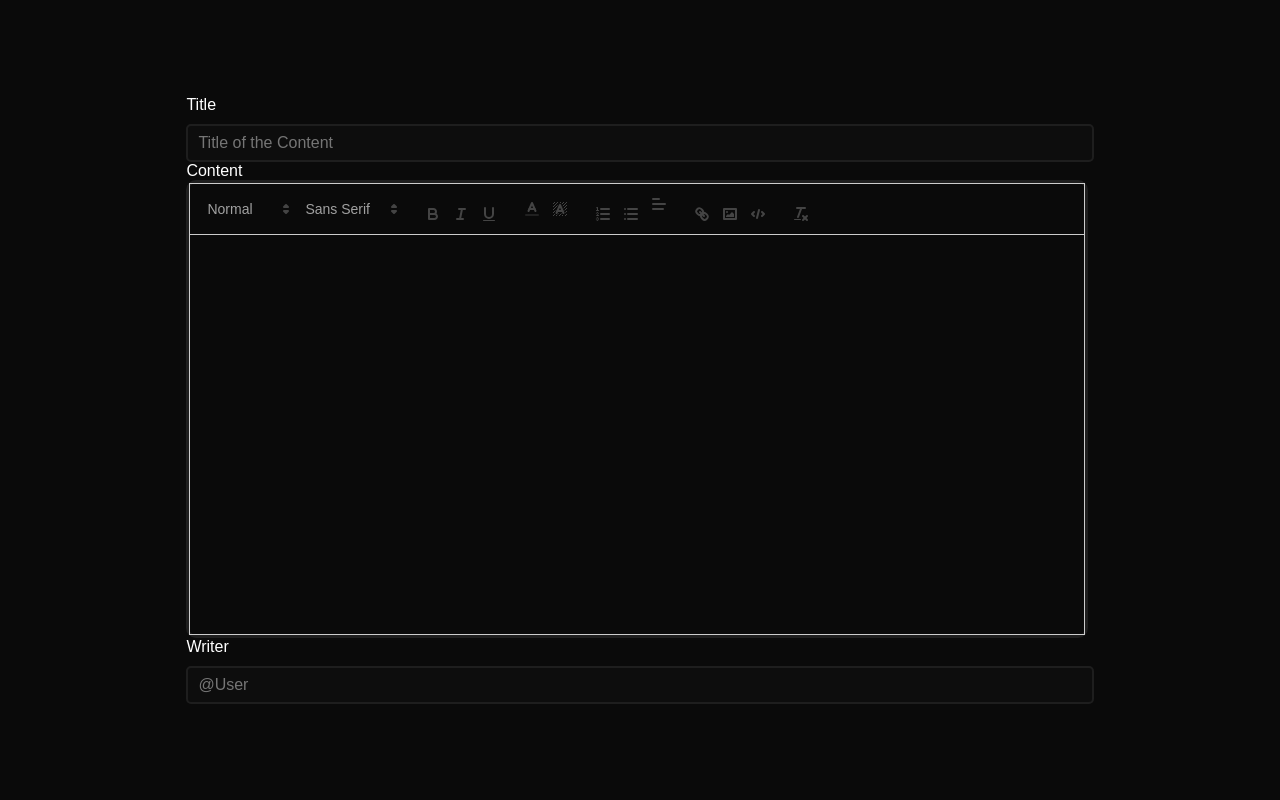
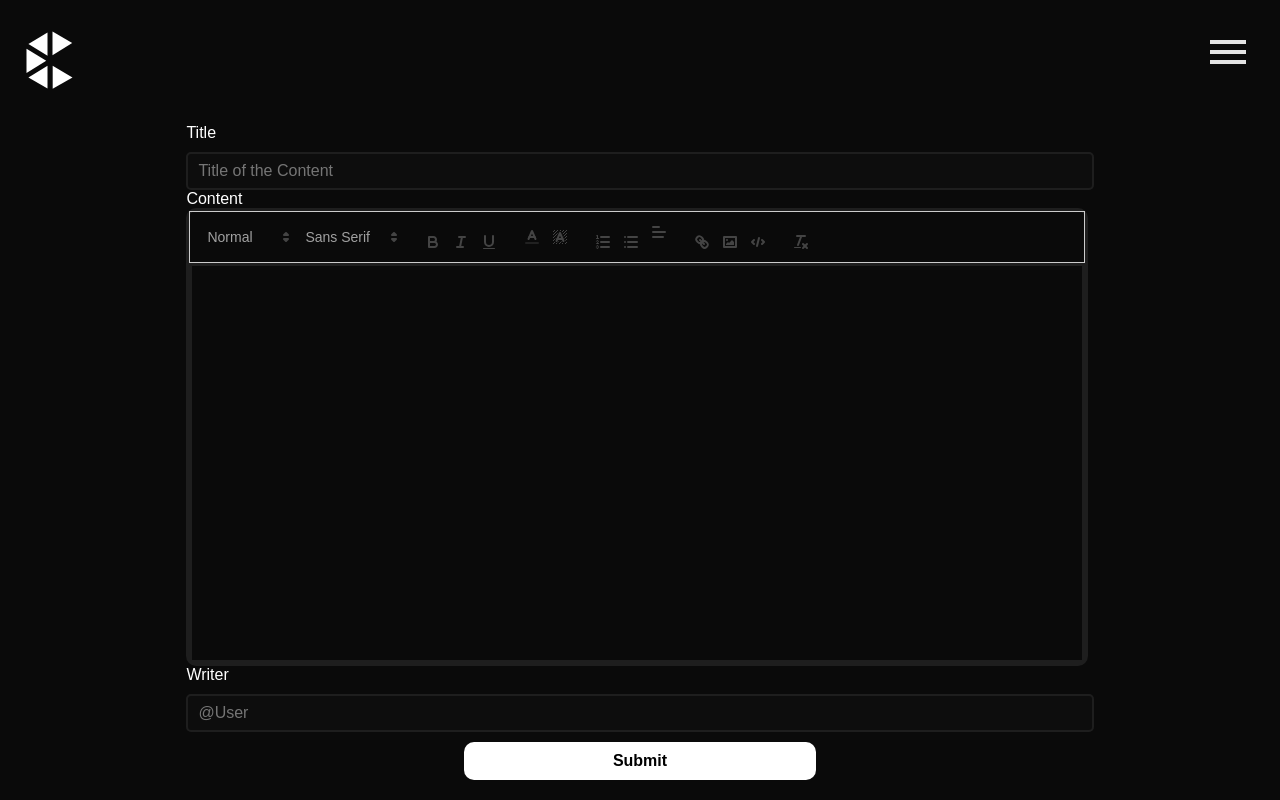
Before and after one commit to SakshamBeniwal05/Blog_App, a React (Vite) app: page /Addpost in a window 1280 px wide. Built offline with nearby package versions, Linux system fonts and the light colour scheme; no server answers; a web font is replaced by a local one.

Commit message:
Text editor ui done

```diff
--- a/src/Pages/Add_Post/Addpost.css
+++ b/src/Pages/Add_Post/Addpost.css
@@ -0,0 +1,60 @@
+* {
+    background-color: transparent;
+}
+
+#post {
+    width: 100vw;
+    height: 85vh;
+    display: flex;
+    flex-direction: column;
+    justify-content: center;
+    align-items: center;
+    gap: 1vh;
+}
+
+#login-not-found {
+    border: 2px solid #282828;
+    height: 60vh;
+    width: 50vw;
+    display: flex;
+    flex-direction: column;
+    align-items: center;
+    justify-content: center;
+    gap: 10px;
+    border-radius: 10px 10px;
+}
+
+#login-not-found:hover {
+    background-image: radial-gradient(circle 200px at var(--x) var(--y), rgba(98, 98, 98, 0.205), transparent 100%);
+    border: 3px solid, #282828;
+    border-image-source: radial-gradient(circle 200px at var(--x) var(--y), #ff6200, #282828);
+    border-image-slice: 1;
+}
+
+#addpost_login_visible {
+  display: flex;
+  justify-content: center;
+  align-items: center;
+  flex-direction: column;
+  width: 40vw;
+  text-align: center;
+  gap: 10px;
+}
+h2{
+    font-size: 40px;
+}
+
+.h3{
+    font-size: 20px;
+    color: #a1a1a1;
+}
+
+#logo_addpost{
+    height: 70px;
+}
+
+#submit{
+    display: flex;
+    justify-content: center;
+    align-items: center;
+}
--- a/src/Pages/Add_Post/Addpost.tsx
+++ b/src/Pages/Add_Post/Addpost.tsx
@@ -1,23 +1,150 @@
-import React from 'react'
+import React, { useState, useEffect, useRef } from 'react'
 import UseEditor from '../../utilities/useEditor'
 import Input from '../../assets/input/Input'
+import { useDispatch, useSelector } from 'react-redux'
+import Popup from '../../assets/error pop-up/popup'
+import { Link, useNavigate } from 'react-router-dom'
+import Button from '../../assets/button/Button'
+import './Addpost.css'
+import useSpotlight from '../../utilities/useSpotlight'
+import AuthServices from '../../Services/auth'
+import { useForm, Controller  } from 'react-hook-form'
+import {Logout } from '../../Redux/slices/Log_status'
+
+interface Position {
+  x: number,
+  y: number
+}
 const Addpost = () => {
+  const status = useSelector((state: any) => state.status.status);
+  const navigate = useNavigate()
+  const dispatch = useDispatch()
+  const [Error, setError] = useState(false)
+  const [ErrorData, setErrorData] = useState(null)
+  const [isDropdownOpen, setIsDropdownOpen] = useState(false)
+  const ref = useRef(null)
+  const { x, y }: Position = useSpotlight(ref)
+  const { register, handleSubmit, control } = useForm();
+
+  const Triggerd_Logout = async () => {
+    try {
+      await AuthServices.Logout()
+      dispatch(Logout())
+      setError(true)
+    } catch (error) {
+      console.log(error);
+
+    }
+  }
+  const handleDropdownToggle = () => {
+    setIsDropdownOpen((prev) => !prev)
+  }
+  useEffect(() => {
+  }, [status])
+
+  const navigation = () => {
+    navigate('/Addpost')
+  }
+
+  const Post_Post = (data) => {
+    console.log(data);
+
+  }
   return (
-    <div>
-      <div>
+    <div id='main_addpost'>
+      {Error && (
+        <div id='error_appear_zone'>
+          <Popup prop={ErrorData} onClose={() => {
+            setError(false)
+            setErrorData(null)
+          }} />
+        </div>
+      )}
+      {status ? (
+        <>
+          <div id="navbar_addpost">
+            <div className='logo'>
+              <Link to={'/'}>
+                <svg className='hidden' id="Layer_2_Default" xmlns="http://www.w3.org/2000/svg" version="1.1" viewBox="0 0 595.28 841.89" width="100" height="100">
+                  <polygon fill="#fff" points="324.05 142.8 531.27 263 324.05 392.59 324.05 142.8" />
+                  <polygon fill="#fff" points="325.77 501.99 534.4 625.48 325.77 745.22 325.77 501.99" />
+                  <polygon fill="#fff" points="271.46 153.75 70.5 273.95 271.46 396.03 271.46 153.75" />
+                  <polygon fill="#fff" points="271.46 501.21 70.5 625.8 271.46 741.85 271.46 501.21" />
+                  <polygon fill="#fff" points="258.16 448.78 50.62 322.47 50.62 577.9 258.16 448.78" />
+                </svg>
+              </Link>
+              {status && (
+                <div id='dropdown' onClick={handleDropdownToggle} style={{ position: 'relative' }}>
+                  <svg id='menu_icon' xmlns="http://www.w3.org/2000/svg" height="24px" viewBox="0 -960 960 960" width="24px" fill="#e3e3e3">
+                    <path d="M120-240v-80h720v80H120Zm0-200v-80h720v80H120Zm0-200v-80h720v80H120Z" />
+                  </svg>
+                  {isDropdownOpen && (
+                    <div id="dropdownMenu">
+                      <Button type="button" work="Add Post" width="100%" bgcolor="ff6200" onClick={navigation} />
+                      <Button type="button" work="All Post" width="100%" bgcolor="ff6200" />
+                      <Button type="button" work="Logout" width="100%" bgcolor="ff6200" onClick={Triggerd_Logout} />
+                    </div>
+                  )}
+                </div>
+              )}
+            </div>
 
           </div>
 
+          <div id='post'>
+
+
+            <form onSubmit={handleSubmit(Post_Post)}>
               <div id='title'>
-        <Input label="Title" placeholder='Title of the Content' style={{width:"69vw"}}/>
+                <Input label="Title" placeholder='Title of the Content' style={{ width: "69vw" }} {...register('title', { required: true })} />
               </div>
               <div id='content'>
-        <Input label='Content' custom_div={true}/>
-        <UseEditor/>
+                <Input label='Content' custom_div={true} />
+                <Controller
+                  name="content"
+                  control={control}
+                  defaultValue=""
+                  rules={{ required: true }}
+                  render={({ field }) => (
+                    <UseEditor value={field.value} onChange={field.onChange} />
+                  )}
+                />
               </div>
               <div>
-        <Input label="Writer" placeholder='@User' style={{width:"69vw"}}/>
+                <Input label="Writer" placeholder='@User' style={{ width: "69vw" }} {...register('writer', { required: true })} />
               </div>
+              <div id="submit">
+                <Button color='true' type='submit' width='22rem' work='Submit' />
+              </div>
+            </form>
+
+
+          </div>
+        </>
+      ) : (
+        <div id='login-not-found' ref={ref} style={{ '--x': `${x}px`, '--y': `${y}px` } as React.CSSProperties}>
+
+          <div id="login-not-found-msg">
+            <div id="addpost_login_visible">
+              <h2>Logout.</h2>
+              <h3 className='h3'>
+                Please Login or SignUp to access the Editor
+              </h3>
+            </div>
+          </div>
+          <div className="add_post_buttons">
+            <Link to={'/login'}>
+              <Button type="button" width="20vw" work="Login" bgcolor="ff6200" />
+            </Link>
+            <Link to={'/signup'}>
+              <Button type="button" width="20vw" work="Sign Up" bgcolor="ff6200" />
+            </Link>
+          </div>
+          <Link className='h3' style={{textDecoration:"none", marginTop:"20px"}} to={'/'}>
+          Home
+          </Link>
+        </div>
+      )}
     </div>
   )
 }
--- a/src/Redux/slices/Log_status.ts
+++ b/src/Redux/slices/Log_status.ts
@@ -5,7 +5,7 @@ interface props{
     data?: any
 }
 const initialState:props = {
-    status: false,
+    status: true,
     data: null
 }
 
--- a/src/assets/error pop-up/popup.tsx
+++ b/src/assets/error pop-up/popup.tsx
@@ -1,10 +1,10 @@
 import React, { useRef } from 'react'
 import Button from '../button/Button'
 import './popup.css'
+
 const Popup = ({ prop, onClose }) => {
-    console.log(prop);
+  const ref = useRef(null);
 
-    const ref = useRef(null);
   const popup_down = () => {
     if (ref.current) {
       ref.current.style.transform = 'translateY(75vh)';
@@ -14,24 +14,30 @@ const Popup = ({ prop, onClose }) => {
         }
         if (onClose) onClose();
       }, 500);
+    }
   };
-    }
+
+  if (!prop) return null; // 🔒 don't render if no data
 
   return (
     <div id='main_bg'>
       <div id='bg'></div>
       <div ref={ref} id='sheet'>
         <div id="grab"></div>
-                <h2>{prop.code}</h2>
-                <div id='statement'>
-                    {prop.message}
-                </div>
+        <h2>{prop?.code}</h2>
+        <div id='statement'>{prop?.message}</div>
         <div id='button_popup'>
-                    <Button type='button' color='#000' work='Okay' width='10vh' onClick={popup_down} />
+          <Button
+            type='button'
+            color='#000'
+            work='Okay'
+            width='10vh'
+            onClick={popup_down}
+          />
         </div>
       </div>
     </div>
-    )
-}
+  );
+};
 
-export default Popup
+export default Popup;
--- a/src/utilities/useEditor.css
+++ b/src/utilities/useEditor.css
@@ -1,5 +1,6 @@
 .spotlight-editor {
   width: 70vw;
+  background-color: transparent;
   min-height: 50vh;
   max-height: auto;
   border: 3px solid #1e1e1e;
--- a/src/utilities/useEditor.tsx
+++ b/src/utilities/useEditor.tsx
@@ -1,15 +1,14 @@
 import React, { useRef, useState } from 'react';
 import { Editor } from "primereact/editor";
 import useSpotlight from './useSpotlight';
-import './UseEditor.css'; // Import our hover styles
+import './UseEditor.css';
 
 interface Position {
   x: number;
   y: number;
 }
 
-function UseEditor() {
-  const [text, setText] = useState('');
+function UseEditor({ value, onChange, ...rest }) {
   const containerRef = useRef<HTMLDivElement>(null);
   const { x, y }: Position = useSpotlight(containerRef);
 
@@ -18,20 +17,21 @@ function UseEditor() {
       className="card spotlight-container"
       ref={containerRef}
       style={{
-        // Pass spotlight position to CSS
         ['--x' as any]: `${x}px`,
         ['--y' as any]: `${y}px`
       }}
     >
       <Editor
         id="Editor"
-        value={text}
-        onTextChange={(e) => setText(e.htmlValue)}
+        value={value}
+        onTextChange={(e) => onChange(e.htmlValue)}
         className="spotlight-editor"
         style={{
-          minHeight:"50vh",
-          border:'3px solid #1e1e1e;',
+          minHeight: "50vh",
+          border: "3px solid #1e1e1e",
+          backgroundColor: "transparent"
         }}
+        {...rest}
       />
     </div>
   );
--- a/src/utilities/useSpotlight.tsx
+++ b/src/utilities/useSpotlight.tsx
@@ -1,30 +1,31 @@
-import { useEffect, useState, type RefObject } from 'react'
-interface position {
-    x: number,
-    y: number
+import { useState, useEffect } from "react";
+
+function useSpotlight(ref: React.RefObject<HTMLElement>) {
+  const [position, setPosition] = useState({ x: 0, y: 0 });
+
+  useEffect(() => {
+    function handleMouseMove(e: MouseEvent) {
+      if (!ref.current) return;
+      const rect = ref.current.getBoundingClientRect();
+      setPosition({
+        x: e.clientX - rect.left,
+        y: e.clientY - rect.top,
+      });
+    }
+
+    const node = ref.current;
+    if (node) {
+      node.addEventListener("mousemove", handleMouseMove);
+    }
+
+    return () => {
+      if (node) {
+        node.removeEventListener("mousemove", handleMouseMove);
+      }
+    };
+  }, [ref]);
+
+  return position;
 }
 
-const useSpotlight = (ref: RefObject<HTMLElement>) => {
-
-    const [position, setposition] = useState<position>({ x: 0, y: 0 })
-
-    useEffect(() => {
-
-        const incoming_div = ref.current;
-
-        function MouseMove(e: MouseEvent) {
-
-            const relative_positions = incoming_div.getBoundingClientRect();
-
-            setposition({ x: (e.clientX - relative_positions.left), y: (e.clientY - relative_positions.top) })
-        }
-        incoming_div.addEventListener("mousemove", MouseMove)
-        return () => {
-            incoming_div.removeEventListener('mousemove', MouseMove);
-        };
-
-    }, [ref])
-    return position;
-}
-
-export default useSpotlight
+export default useSpotlight;
```
Also changed, not shown: src/Pages/Home/Home.tsx (+5 -3 lines), src/Pages/Home/Home.css (line endings or trailing spaces), src/utilities/useGrab.tsx (deleted). Lines whose indentation alone changed are shown as unchanged.
